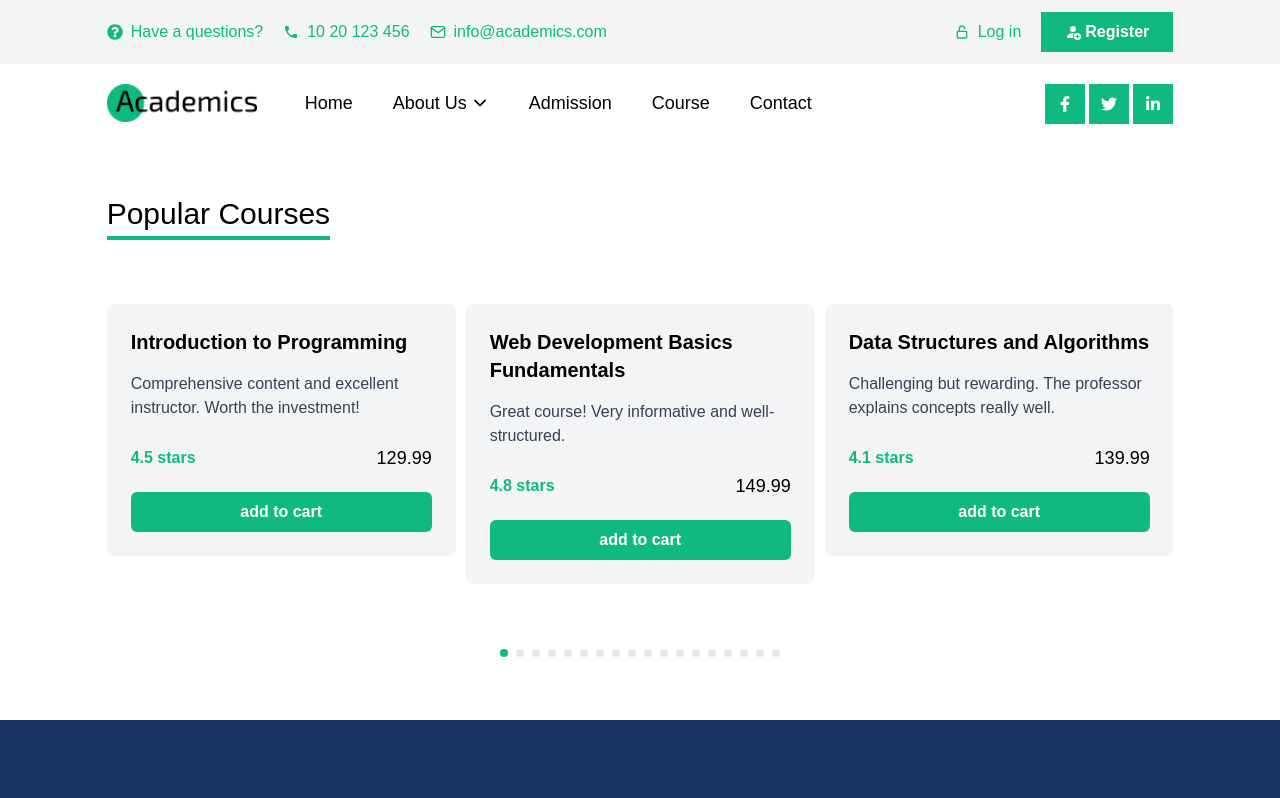
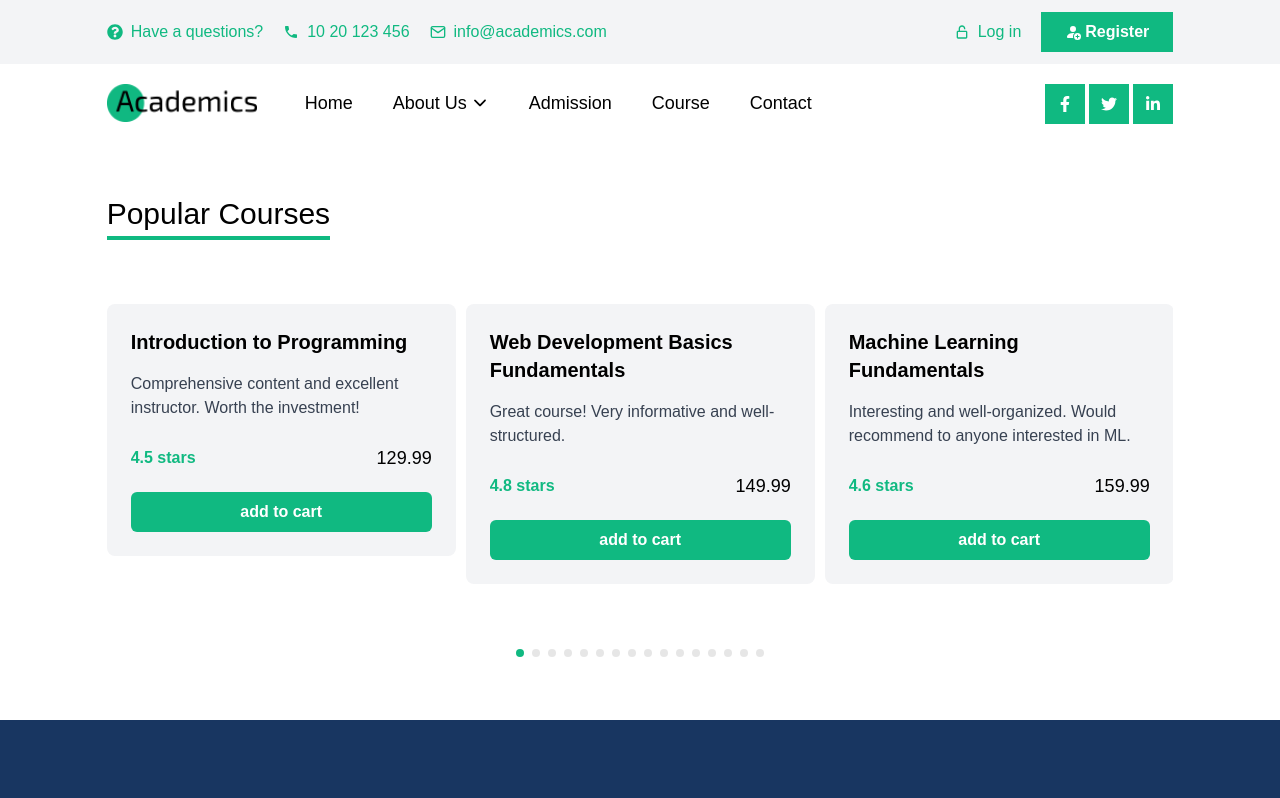
Before and after one commit to GitByImran/academics, a Next.js app in the folder client/: page /home-contents/popularcourses in a window 1280 px wide. Shown: the top 798 px of the page. Built offline with nearby package versions, Linux system fonts and the light colour scheme.

Commit message:
refactor

```diff
--- a/client/src/pages/home-contents/popularcourses.tsx
+++ b/client/src/pages/home-contents/popularcourses.tsx
@@ -35,14 +35,19 @@ const PopularCourses: React.FC = () => {
               },
             }}
           >
-            {data.map((details, index) => (
+            {data.map(
+              (details, index) =>
+                // Conditionally render only if courseReview is >= 4.2
+                parseFloat(details.courseReview) >= 4.5 && (
                   <SwiperSlide key={index}>
                     <div className="bg-gray-100 p-6 rounded-lg my-10">
                       <h3 className="text-xl font-semibold">
                         {details.course.name}
                       </h3>
                       <p className="text-lg">{/*title */}</p>
-                  <p className="text-gray-700 mt-4">{details.courseFeedback}</p>
+                      <p className="text-gray-700 mt-4">
+                        {details.courseFeedback}
+                      </p>
                       <div className="flex justify-between items-center mt-6">
                         <p className="text-emerald-500 font-semibold">
                           {details.courseReview} stars
@@ -54,7 +59,8 @@ const PopularCourses: React.FC = () => {
                       </button>
                     </div>
                   </SwiperSlide>
-            ))}
+                )
+            )}
           </Swiper>
         </div>
       </div>
```
Lines whose indentation alone changed are shown as unchanged.
